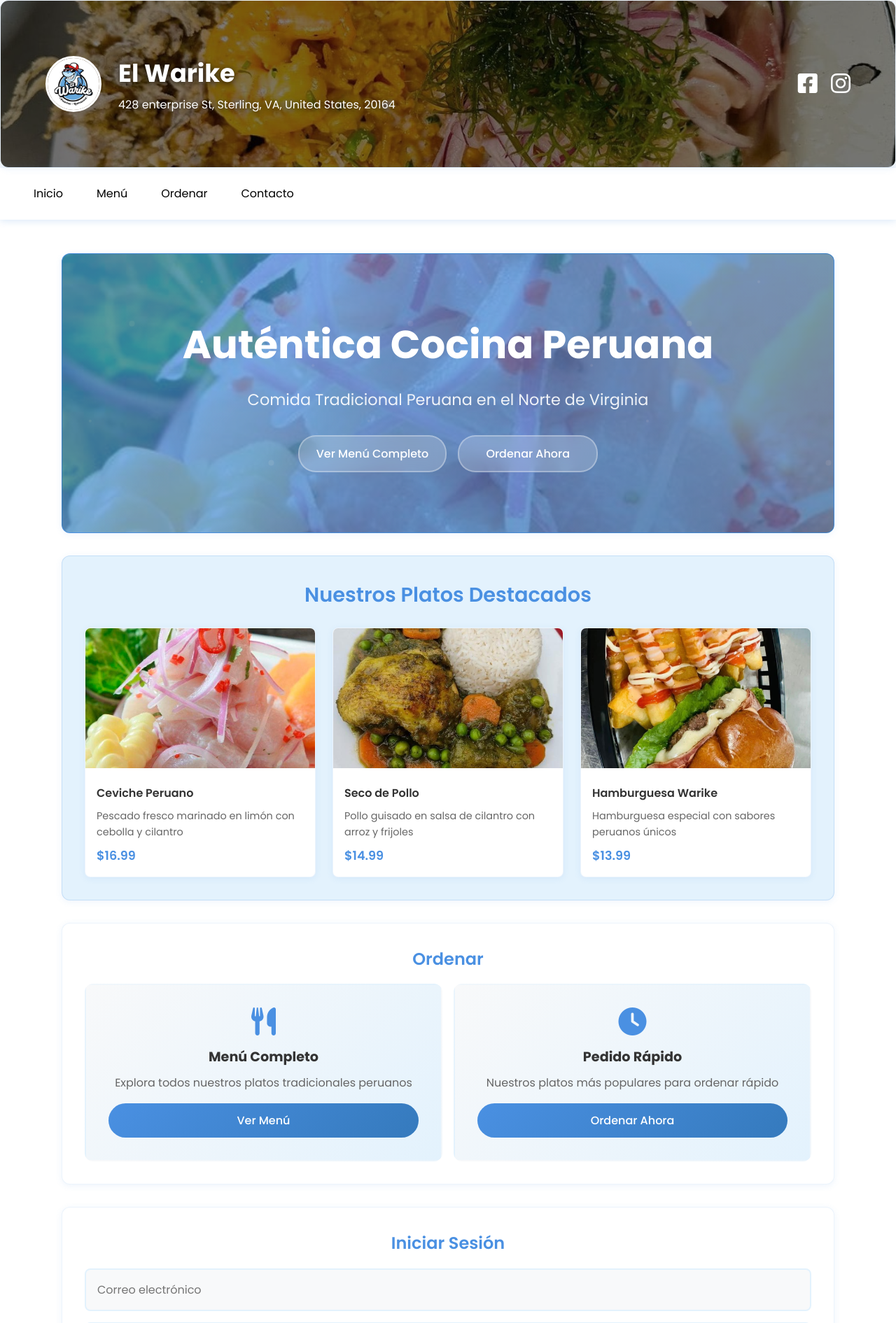
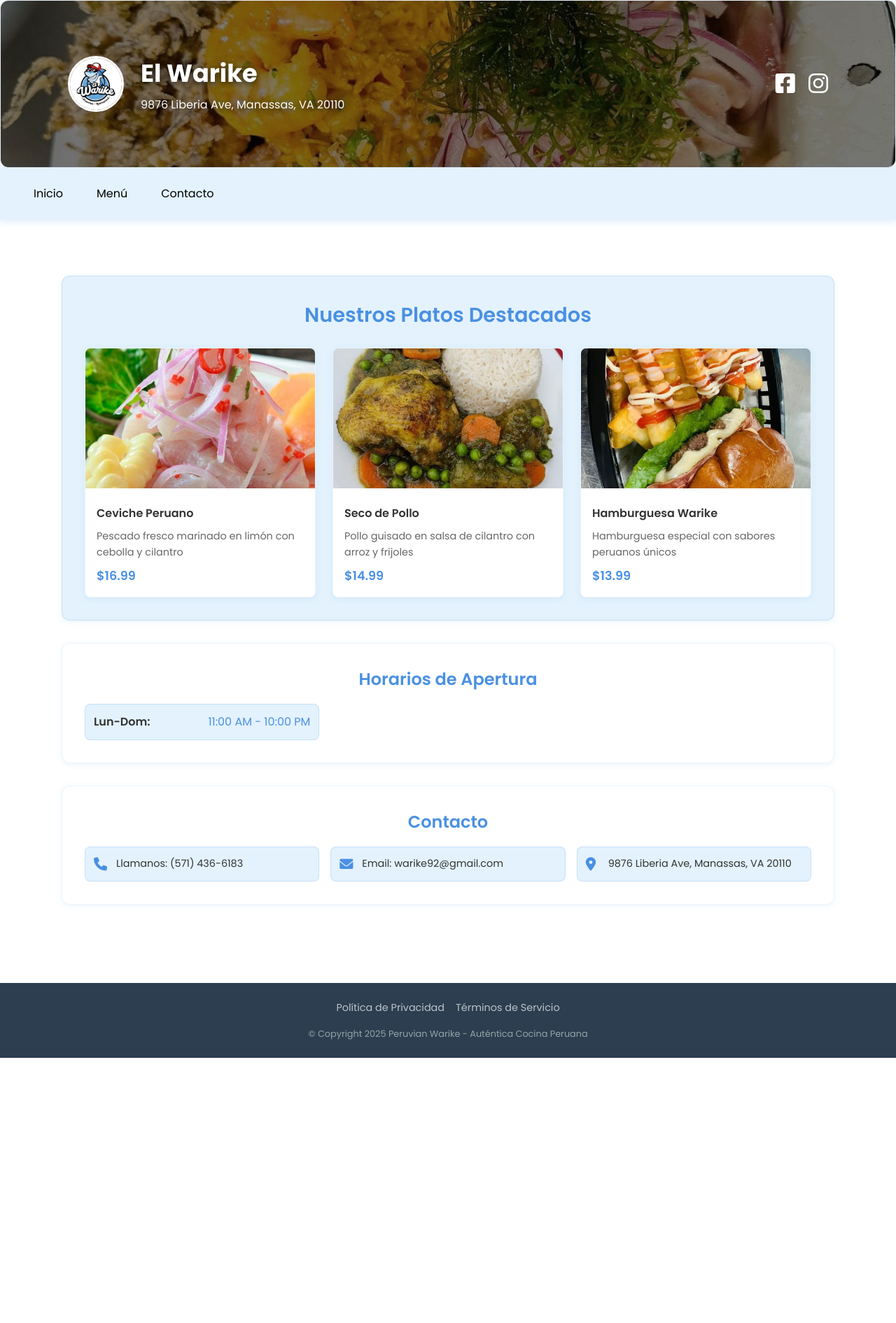
Before and after one commit to cristianchihuan/Warike, a Flask app: page / in a window 1280 px wide. Shown: the top 1891 px of the page at 70% size. After the commit the page ends 1512 px from the top, so only its background shows below. Run offline with Flask 3, Linux system fonts and the light colour scheme.

Commit message:
Fixed display issues

```diff
--- a/app.py
+++ b/app.py
@@ -33,11 +33,9 @@ RESTAURANT_INFO = {
     'name': 'Peruvian Warike',
     'phone': '(571) 436-6183',
     'email': 'warike92@gmail.com',
-    'address': '428 enterprise St , Sterling, VA, United States, 20164',
+    'address': '9876 Liberia Ave, Manassas, VA 20110',
     'hours': {
-        'mon_thu': '11:00 AM - 9:00 PM',
-        'fri_sat': '11:00 AM - 9:30 PM',
-        'sun': '11:00 AM - 8:00 PM'
+        'mon_sun': '11:00 AM - 10:00 PM'
     }
 }
 
--- a/static/styles.css
+++ b/static/styles.css
@@ -21,7 +21,7 @@ body {
 /* Header Styles - Light Blue Theme */
 .header {
     /* background: linear-gradient(135deg, #4A90E2 0%, #357ABD 100%); */
-    background: none;
+    background: #E3F2FD;
     color: black;
     padding: 0;
     position: sticky;
@@ -713,7 +713,7 @@ section h2 {
     align-items: center;
     justify-content: space-between;
     width: 100%;
-    padding: 2rem 2rem 1.5rem 2rem;
+    padding: 2rem 4rem 1.5rem 4rem;
 }
 .hero-logo-title {
     display: flex;
@@ -915,3 +915,19 @@ section {
 html {
     scroll-behavior: smooth;
 }
+
+/* Mobile responsive styles for hero banner */
+@media (max-width: 768px) {
+    .hero-banner-content {
+        flex-direction: column;
+        align-items: center;
+        text-align: center;
+        padding: 1.5rem 2rem 1rem 2rem;
+    }
+    .hero-logo-title {
+        margin-bottom: 1rem;
+    }
+    .hero-social-links {
+        justify-content: center;
+    }
+}
--- a/templates/index.html
+++ b/templates/index.html
@@ -17,7 +17,7 @@
                 <img src="{{ url_for('static', filename='images/profile_picture/Profile_Picture.jpg') }}" alt="El Warike Logo" class="hero-logo-img">
                 <div>
                     <h1 class="hero-title">El Warike</h1>
-                    <p class="hero-address">428 enterprise St, Sterling, VA, United States, 20164</p>
+                    <p class="hero-address">9876 Liberia Ave, Manassas, VA 20110</p>
                 </div>
             </div>
             <div class="hero-social-links">
@@ -36,7 +36,6 @@
                 <ul class="nav-menu" id="navMenu">
                     <li><a href="#hero">Inicio</a></li>
                     <li><a href="#menu">Menú</a></li>
-                    <li><a href="#order">Ordenar</a></li>
                     {% if session.user_id %}
                     <li><a href="#recent">Mis Pedidos</a></li>
                     {% endif %}
@@ -61,21 +60,6 @@
 
         <!-- Main Content -->
         <main class="main-content">
-            <!-- Hero Section -->
-            <section class="hero-section" id="hero">
-                <div class="hero-background">
-                    <img src="{{ url_for('static', filename='images/menu/ceviche_peruano.jpg') }}" alt="Ceviche Peruano" class="hero-bg-img">
-                </div>
-                <div class="hero-content">
-                    <h1>Auténtica Cocina Peruana</h1>
-                    <p>Comida Tradicional Peruana en el Norte de Virginia</p>
-                    <div class="hero-buttons">
-                        <a href="{{ url_for('menu') }}" class="btn-primary">Ver Menú Completo</a>
-                        <a href="{{ url_for('quick_order') }}" class="btn-primary">Ordenar Ahora</a>
-                    </div>
-                </div>
-            </section>
-
             <!-- Menu Preview Section -->
             <section class="menu-preview" id="menu">
                 <h3>Nuestros Platos Destacados</h3>
@@ -107,25 +91,6 @@
                 </div>
             </section>
 
-            <!-- Order Section -->
-            <section class="order-section" id="order">
-                <h2>Ordenar</h2>
-                <div class="order-options">
-                    <div class="order-card">
-                        <i class="fas fa-utensils"></i>
-                        <h3>Menú Completo</h3>
-                        <p>Explora todos nuestros platos tradicionales peruanos</p>
-                        <a href="{{ url_for('menu') }}" class="btn-primary">Ver Menú</a>
-                    </div>
-                    <div class="order-card">
-                        <i class="fas fa-clock"></i>
-                        <h3>Pedido Rápido</h3>
-                        <p>Nuestros platos más populares para ordenar rápido</p>
-                        <a href="{{ url_for('quick_order') }}" class="btn-primary">Ordenar Ahora</a>
-                    </div>
-                </div>
-            </section>
-
             <!-- Recent Order Section -->
             {% if session.user_id and recent_orders %}
             <section class="recent-section" id="recent">
@@ -148,58 +113,13 @@
             </section>
             {% endif %}
 
-            <!-- Sign In Section -->
-            <section class="signin-section" id="signin">
-                {% if session.user_id %}
-                <h2>Bienvenido, {{ session.username }}</h2>
-                <p>Email: {{ session.email }}</p>
-                <form method="POST" action="{{ url_for('logout') }}" style="display: inline;">
-                    <button type="submit" class="btn-primary">Cerrar Sesión</button>
-                </form>
-                {% else %}
-                <h2>Iniciar Sesión</h2>
-                <form class="signin-form" method="POST" action="{{ url_for('login') }}">
-                    <div class="form-group">
-                        <input type="email" name="email" placeholder="Correo electrónico" required>
-                    </div>
-                    <div class="form-group">
-                        <input type="password" name="password" placeholder="Contraseña" required>
-                    </div>
-                    <button type="submit" class="btn-primary">Iniciar Sesión</button>
-                </form>
-                <p style="text-align: center; margin-top: 1rem;">
-                    ¿No tienes cuenta? <a href="{{ url_for('signup') }}">Regístrate aquí</a>
-                </p>
-                {% endif %}
-            </section>
-
-            <!-- Download App Section -->
-            <section class="app-section">
-                <h2>Descargar App</h2>
-                <p>Escanea para descargar la app móvil de {{ restaurant.name }}</p>
-                <div class="qr-container">
-                    <div class="qr-code">
-                        <i class="fas fa-qrcode"></i>
-                    </div>
-                    <p>Escanea el código QR para descargar<br>o ver en App Store / Google Play</p>
-                </div>
-            </section>
-
             <!-- Opening Hours -->
             <section class="hours-section">
                 <h2>Horarios de Apertura</h2>
                 <div class="hours-grid">
                     <div class="hours-item">
-                        <span class="day">Lun-Jue:</span>
-                        <span class="time">{{ restaurant.hours.mon_thu }}</span>
-                    </div>
-                    <div class="hours-item">
-                        <span class="day">Vie-Sáb:</span>
-                        <span class="time">{{ restaurant.hours.fri_sat }}</span>
-                    </div>
-                    <div class="hours-item">
-                        <span class="day">Dom:</span>
-                        <span class="time">{{ restaurant.hours.sun }}</span>
+                        <span class="day">Lun-Dom:</span>
+                        <span class="time">{{ restaurant.hours.mon_sun }}</span>
                     </div>
                 </div>
             </section>
```
